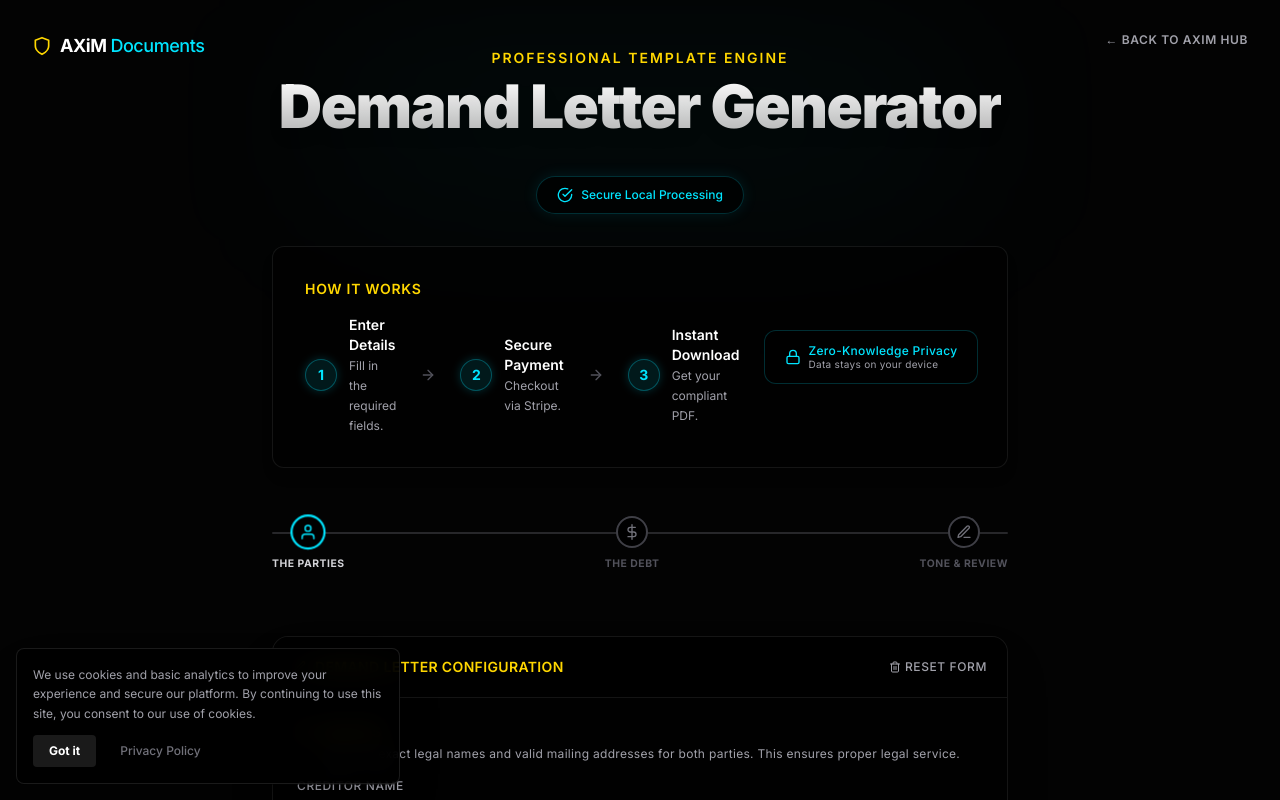
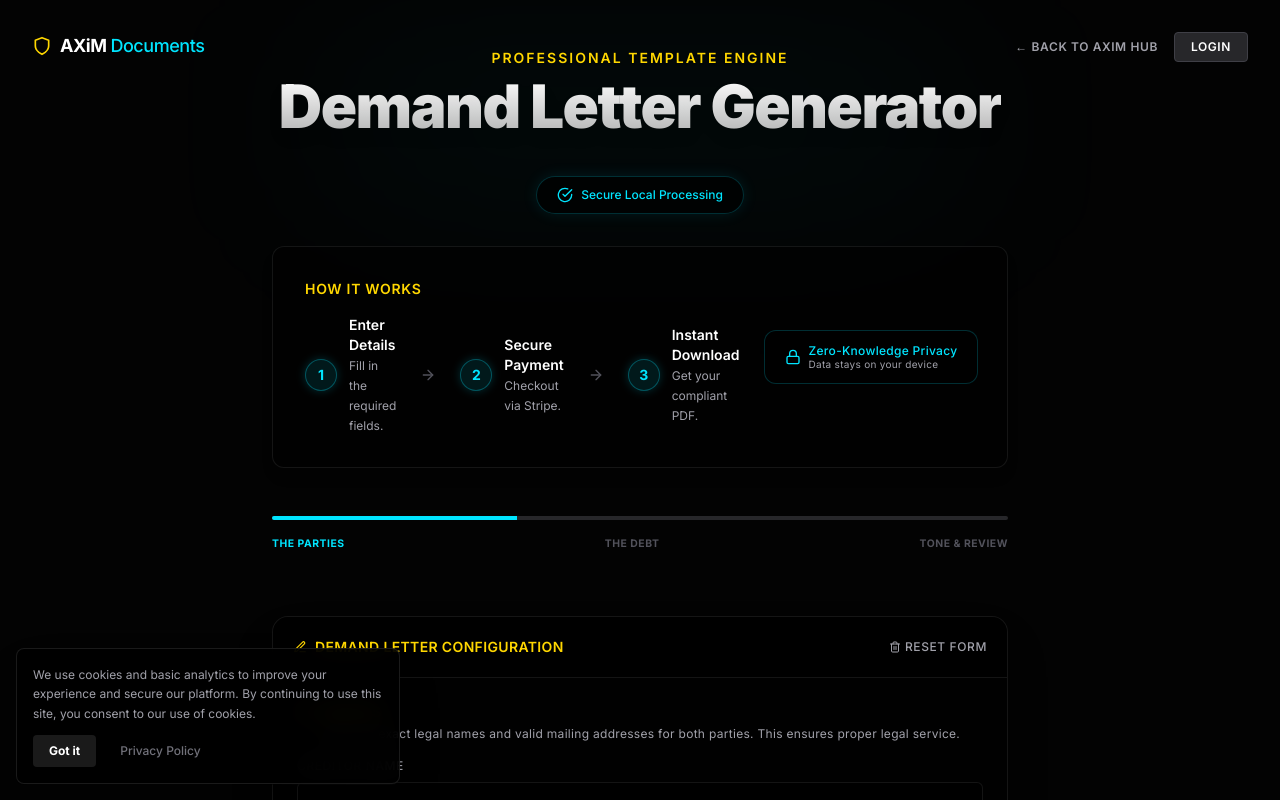
Before and after one commit to JimEllars/Decentralized-Demand-Letter-Generator-Development-8155, a React (Vite) app: page /app/demand-generator in a window 1280 px wide. Shown: the top 800 px of the page. Built offline with nearby package versions, Linux system fonts and the light colour scheme.

Commit message:
feat: Implement SSO Header, Visual Progress Indicator, and Checkout Loading State

```diff
--- a/package.json
+++ b/package.json
@@ -43,7 +43,7 @@
     "postcss": "^8.4.49",
     "puppeteer": "^24.42.0",
     "tailwindcss": "^3.4.17",
-    "tsx": "^4.23.1",
+    "tsx": "^4.23.5",
     "vite": "^6.1.0",
     "wrangler": "^4.118.0"
   }
--- a/src/components/DemandGenerator.jsx
+++ b/src/components/DemandGenerator.jsx
@@ -351,14 +351,12 @@ const DemandGenerator = () => {
         <Instructions />
 
         {/* Stepper Progress Indicator */}
-        <div className="relative pt-4 pb-8">
-            <div className="absolute top-8 left-0 right-0 h-0.5 bg-zinc-800 rounded-full z-0 overflow-hidden">
-                <motion.div
-                    className="absolute top-0 left-0 h-full bg-axim-teal"
-                    initial={{ width: '0%' }}
-                    animate={{ width: `${((currentStep - 1) / (STEPS.length - 1)) * 100}%` }}
-                    transition={{ duration: 0.3 }}
-                />
+        <div className="w-full relative pt-4 pb-8">
+            <div className="w-full h-1 bg-zinc-800 rounded-full overflow-hidden mb-4">
+                <div
+                    className="h-full bg-axim-teal transition-all duration-300 ease-in-out"
+                    style={{ width: `${((currentStep) / STEPS.length) * 100}%` }}
+                ></div>
             </div>
             <div className="relative z-10 flex justify-between">
                 {STEPS.map((step) => {
@@ -374,18 +372,7 @@ const DemandGenerator = () => {
                                 }, 200);
                               }
                             }} style={{ cursor: step.id < currentStep ? 'pointer' : 'default' }}>
-                            <motion.div
-                                className={`w-8 h-8 rounded-full flex items-center justify-center border-2 transition-colors duration-300 ${
-                                    isActive ? 'border-axim-teal bg-black text-axim-teal' :
-                                    isCompleted ? 'border-axim-teal bg-axim-teal text-black' :
-                                    'border-zinc-700 bg-black text-zinc-500'
-                                }`}
-                                initial={false}
-                                animate={{ scale: isActive ? 1.1 : 1 }}
-                            >
-                                <SafeIcon icon={isCompleted ? FiCheckCircle : step.icon} className="w-4 h-4" />
-                            </motion.div>
-                            <span className={`text-[0.65rem] font-bold uppercase tracking-wider ${isActive || isCompleted ? 'text-zinc-300' : 'text-zinc-600'}`}>
+                            <span className={`text-[0.65rem] font-bold uppercase tracking-wider transition-colors duration-300 ${isActive ? 'text-axim-teal' : isCompleted ? 'text-zinc-300' : 'text-zinc-600'}`}>
                                 {step.title}
                             </span>
                         </div>
--- a/src/components/Header.jsx
+++ b/src/components/Header.jsx
@@ -1,8 +1,10 @@
+import React, { useState } from 'react';
 import { Link } from 'react-router-dom';
 import { FiShield, FiCheckCircle } from 'react-icons/fi';
 import SafeIcon from '../common/SafeIcon';
 
 const Header = () => {
+  const [isAuthenticated, setIsAuthenticated] = useState(false);
 
   // Note: Web3 user session, partner features, and the document "Vault"
   // features are dormant. Strategy is to ensure Stripe checkout and
@@ -24,6 +26,12 @@ const Header = () => {
       <a href="https://axim.us.com" className="flex items-center gap-2 hover:opacity-80 transition-opacity text-zinc-400 hover:text-white font-inter text-xs font-semibold tracking-wider uppercase">
         ← Back to AXiM Hub
       </a>
+      <button
+        onClick={() => setIsAuthenticated(!isAuthenticated)}
+        className="px-4 py-1.5 text-xs font-semibold tracking-wider uppercase text-white bg-zinc-800 hover:bg-zinc-700 rounded border border-zinc-700 transition-colors"
+      >
+        {isAuthenticated ? 'Hi AXiM User' : 'Login'}
+      </button>
     </div>
 
     {/* Subtle Background Glow behind the header */}
--- a/src/components/PaymentModal.jsx
+++ b/src/components/PaymentModal.jsx
@@ -143,7 +143,7 @@ const PaymentModal = ({ isProcessing, onConfirm, onCancel, formData }) => {
                 className={`w-full text-black border px-6 py-4 font-bold uppercase tracking-[1.5px] text-[0.75rem] transition-all duration-300 rounded-sm flex items-center justify-center gap-2 hover:-translate-y-1 hover:shadow-[0_15px_30px_-10px_rgba(255,234,0,0.4)] hover:bg-white hover:border-white disabled:opacity-50 disabled:hover:translate-y-0 disabled:hover:shadow-none bg-axim-gold border-axim-gold`}
               >
                 {isProcessing ? (
-                  <><div className="w-4 h-4 border-2 border-black/30 border-t-black rounded-full animate-spin" /> Processing...</>
+                  <><div className="w-4 h-4 border-2 border-black/30 border-t-black rounded-full animate-spin" /> Securing Session...</>
                 ) : (
                   <><SafeIcon icon={FiCreditCard} /> Pay with Card</>
                 )}
```
Also changed, not shown: 2 other files (tests, documents, lock files or other folders).
